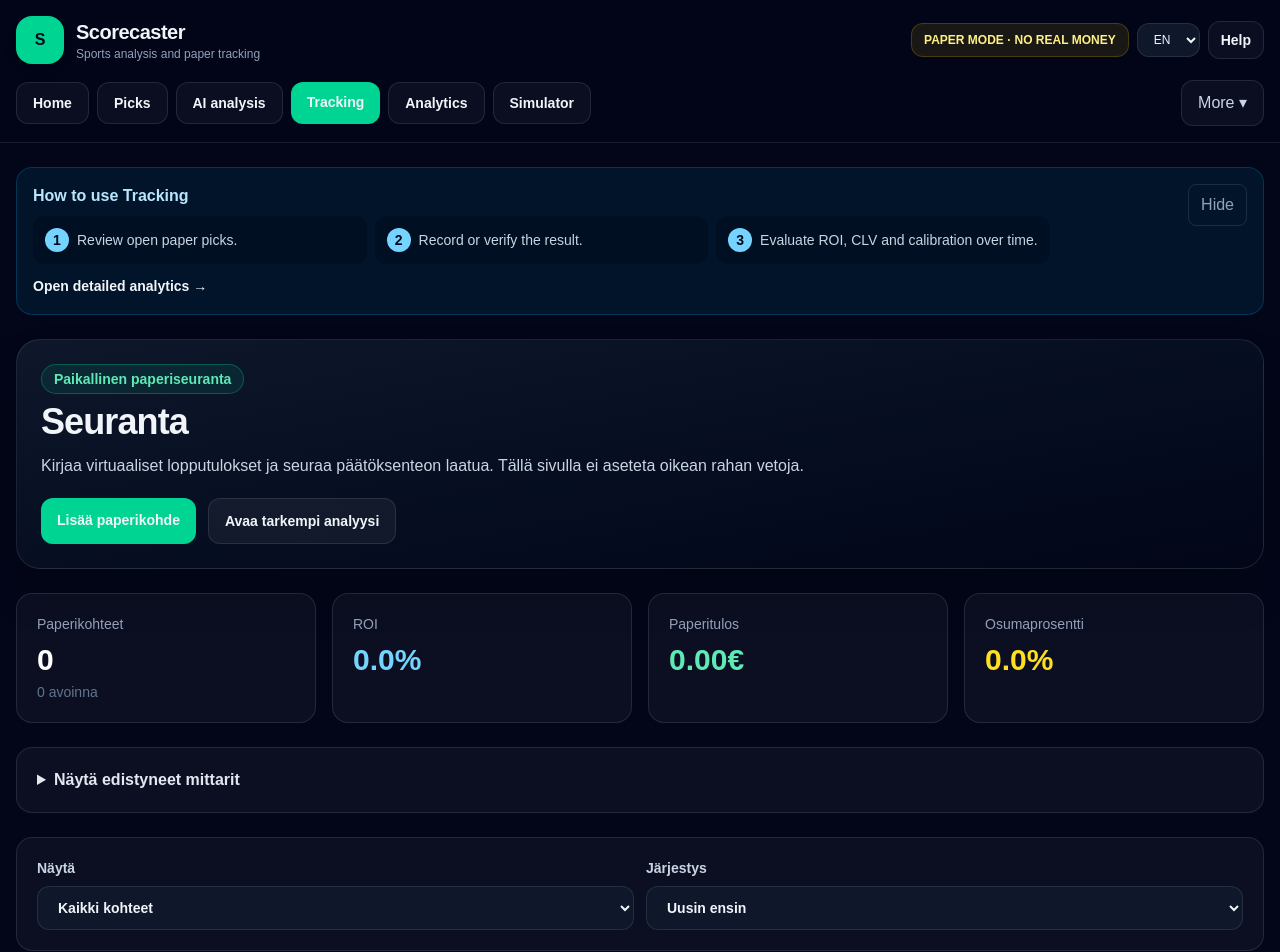
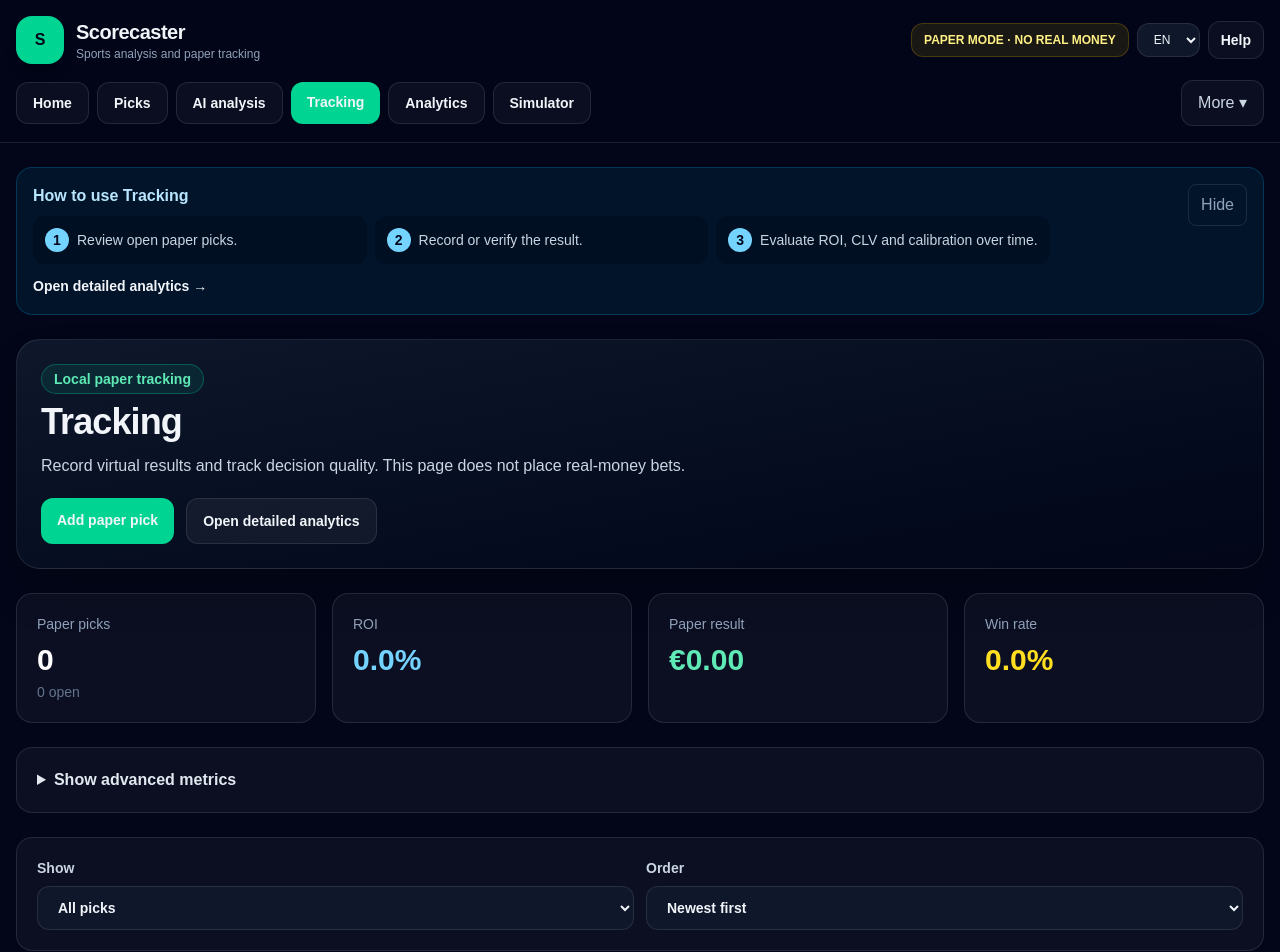
Before and after one commit to vv-glitchhub/scorecaster, a Next.js app: page /tracking in a window 1280 px wide. Shown: the top 952 px of the page. Built offline with nearby package versions, Linux system fonts and the light colour scheme.

Commit message:
Translate the paper Tracking workspace into three languages

```diff
--- a/app/tracking/page.jsx
+++ b/app/tracking/page.jsx
@@ -3,41 +3,14 @@
 import { useEffect, useState } from "react";
 import Link from "next/link";
 import Panel from "../components/Panel";
-import {
-  getTrackedBets,
-  settleTrackedBet,
-  deleteTrackedBet,
-  clearTrackedBets,
-  updateClosingOdds
-} from "../../lib/tracking-storage";
-import {
-  calculateTrackingStats,
-  calculateProfitLoss,
-  calculateCLV
-} from "../../lib/tracking-engine";
-import { formatPercent, formatMoney } from "../../lib/analysis-engine";
+import { useLanguage } from "../components/LanguageProvider";
+import { getTrackedBets, settleTrackedBet, deleteTrackedBet, clearTrackedBets, updateClosingOdds } from "../../lib/tracking-storage";
+import { calculateTrackingStats, calculateProfitLoss, calculateCLV } from "../../lib/tracking-engine";
+import { formatPercent } from "../../lib/analysis-engine";
 
 function StatBox({ title, value, subtitle, tone = "default" }) {
-  const color =
-    tone === "green" ? "text-emerald-300" :
-    tone === "red" ? "text-red-300" :
-    tone === "blue" ? "text-sky-300" :
-    tone === "yellow" ? "text-yellow-300" : "text-white";
-
-  return (
-    <div className="rounded-2xl border border-white/10 bg-white/[0.04] p-5">
-      <div className="text-sm text-slate-400">{title}</div>
-      <div className={`mt-2 text-3xl font-black ${color}`}>{value}</div>
-      {subtitle && <div className="mt-1 text-sm text-slate-500">{subtitle}</div>}
-    </div>
-  );
-}
-
-function resultLabel(result) {
-  if (result === "win") return "Voitto";
-  if (result === "loss") return "Tappio";
-  if (result === "push") return "Palautus";
-  return "Avoin";
+  const color = tone === "green" ? "text-emerald-300" : tone === "red" ? "text-red-300" : tone === "blue" ? "text-sky-300" : tone === "yellow" ? "text-yellow-300" : "text-white";
+  return <div className="rounded-2xl border border-white/10 bg-white/[0.04] p-5"><div className="text-sm text-slate-400">{title}</div><div className={`mt-2 text-3xl font-black ${color}`}>{value}</div>{subtitle && <div className="mt-1 text-sm text-slate-500">{subtitle}</div>}</div>;
 }
 
 function resultClass(result) {
@@ -48,43 +21,28 @@ function resultClass(result) {
 }
 
 export default function TrackingPage() {
+  const { tr, t, locale } = useLanguage();
   const [bets, setBets] = useState([]);
   const [filter, setFilter] = useState("all");
   const [sortOrder, setSortOrder] = useState("newest");
+  const money = (value) => new Intl.NumberFormat(locale, { style: "currency", currency: "EUR" }).format(Number(value || 0));
+  const resultLabel = (result) => result === "win" ? tr({ fi: "Voitto", en: "Win", es: "Victoria" }) : result === "loss" ? tr({ fi: "Tappio", en: "Loss", es: "Derrota" }) : result === "push" ? tr({ fi: "Palautus", en: "Push", es: "Nulo" }) : tr({ fi: "Avoin", en: "Open", es: "Abierto" });
 
-  useEffect(() => {
-    refresh();
-  }, []);
-
-  function refresh() {
-    setBets(getTrackedBets());
+  useEffect(() => { refresh(); }, []);
+  function refresh() { setBets(getTrackedBets()); }
+  function settleBet(id, result) { settleTrackedBet(id, result); refresh(); }
+  function removeBet(id) {
+    if (!window.confirm(tr({ fi: "Poistetaanko tämä paperikohde historiasta?", en: "Remove this paper pick from history?", es: "¿Eliminar este pronóstico simulado del historial?" }))) return;
+    deleteTrackedBet(id); refresh();
   }
-
-  function settleBet(id, result) {
-    settleTrackedBet(id, result);
-    refresh();
+  function clearAll() {
+    if (!window.confirm(tr({ fi: "Poistetaanko koko paikallinen paperihistoria? Tätä ei voi perua.", en: "Delete the entire local paper history? This cannot be undone.", es: "¿Eliminar todo el historial simulado local? No se puede deshacer." }))) return;
+    clearTrackedBets(); refresh();
   }
-
-  function removeBet(id) {
-    if (!window.confirm("Poistetaanko tämä paperikohde historiasta?")) return;
-    deleteTrackedBet(id);
-    refresh();
-  }
-
-  function clearAll() {
-    if (!window.confirm("Poistetaanko koko paikallinen paperihistoria? Tätä ei voi perua.")) return;
-    clearTrackedBets();
-    refresh();
-  }
-
-  function changeClosingOdds(id, value) {
-    updateClosingOdds(id, value);
-    refresh();
-  }
+  function changeClosingOdds(id, value) { updateClosingOdds(id, value); refresh(); }
 
   const stats = calculateTrackingStats(bets);
-  const filteredBets = bets
-    .filter((bet) => {
+  const filteredBets = bets.filter((bet) => {
     if (filter === "all") return true;
     if (filter === "open") return bet.result === "pending";
     if (filter === "settled") return bet.result !== "pending";
@@ -92,8 +50,7 @@ export default function TrackingPage() {
     if (filter === "losses") return bet.result === "loss";
     if (filter === "pushes") return bet.result === "push";
     return true;
-    })
-    .sort((a, b) => {
+  }).sort((a, b) => {
     const dateA = new Date(a.createdAt || 0).getTime();
     const dateB = new Date(b.createdAt || 0).getTime();
     return sortOrder === "newest" ? dateB - dateA : dateA - dateB;
@@ -102,138 +59,79 @@ export default function TrackingPage() {
   return (
     <div className="space-y-6">
       <section className="rounded-3xl border border-white/10 bg-gradient-to-br from-slate-900 to-slate-950 p-6 shadow-2xl">
-        <div className="mb-2 inline-flex rounded-full border border-emerald-400/30 bg-emerald-400/10 px-3 py-1 text-sm font-black text-emerald-300">
-          Paikallinen paperiseuranta
-        </div>
-        <h1 className="text-4xl font-black tracking-tight">Seuranta</h1>
-        <p className="mt-3 max-w-3xl text-slate-300">
-          Kirjaa virtuaaliset lopputulokset ja seuraa päätöksenteon laatua. Tällä sivulla ei aseteta oikean rahan vetoja.
-        </p>
+        <div className="mb-2 inline-flex rounded-full border border-emerald-400/30 bg-emerald-400/10 px-3 py-1 text-sm font-black text-emerald-300">{tr({ fi: "Paikallinen paperiseuranta", en: "Local paper tracking", es: "Seguimiento simulado local" })}</div>
+        <h1 className="text-4xl font-black tracking-tight">{t("nav.tracking")}</h1>
+        <p className="mt-3 max-w-3xl text-slate-300">{tr({ fi: "Kirjaa virtuaaliset lopputulokset ja seuraa päätöksenteon laatua. Tällä sivulla ei aseteta oikean rahan vetoja.", en: "Record virtual results and track decision quality. This page does not place real-money bets.", es: "Registra resultados virtuales y sigue la calidad de las decisiones. Esta página no realiza apuestas con dinero real." })}</p>
         <div className="mt-5 flex flex-wrap gap-3">
-          <Link href="/betting" className="rounded-xl bg-emerald-400 px-4 py-3 text-sm font-black text-slate-950">Lisää paperikohde</Link>
-          <Link href="/analytics" className="rounded-xl border border-white/10 bg-white/5 px-4 py-3 text-sm font-black">Avaa tarkempi analyysi</Link>
-          {bets.length > 0 && (
-            <button onClick={clearAll} className="rounded-xl border border-red-400/30 bg-red-400/10 px-4 py-3 text-sm font-black text-red-300 hover:bg-red-400/20">
-              Tyhjennä paikallinen historia
-            </button>
-          )}
+          <Link href="/betting" className="rounded-xl bg-emerald-400 px-4 py-3 text-sm font-black text-slate-950">{tr({ fi: "Lisää paperikohde", en: "Add paper pick", es: "Añadir pronóstico simulado" })}</Link>
+          <Link href="/analytics" className="rounded-xl border border-white/10 bg-white/5 px-4 py-3 text-sm font-black">{tr({ fi: "Avaa tarkempi analyysi", en: "Open detailed analytics", es: "Abrir analítica detallada" })}</Link>
+          {bets.length > 0 && <button onClick={clearAll} className="rounded-xl border border-red-400/30 bg-red-400/10 px-4 py-3 text-sm font-black text-red-300 hover:bg-red-400/20">{tr({ fi: "Tyhjennä paikallinen historia", en: "Clear local history", es: "Borrar historial local" })}</button>}
         </div>
       </section>
 
       <section className="grid gap-4 sm:grid-cols-2 xl:grid-cols-4">
-        <StatBox title="Paperikohteet" value={stats.totalBets} subtitle={`${stats.openBets} avoinna`} />
+        <StatBox title={tr({ fi: "Paperikohteet", en: "Paper picks", es: "Pronósticos simulados" })} value={stats.totalBets} subtitle={`${stats.openBets} ${tr({ fi: "avoinna", en: "open", es: "abiertos" })}`} />
         <StatBox title="ROI" value={formatPercent(stats.roi)} tone="blue" />
-        <StatBox title="Paperitulos" value={formatMoney(stats.totalProfit)} tone={stats.totalProfit >= 0 ? "green" : "red"} />
-        <StatBox title="Osumaprosentti" value={formatPercent(stats.winRate)} tone="yellow" />
+        <StatBox title={t("home.paperResult")} value={money(stats.totalProfit)} tone={stats.totalProfit >= 0 ? "green" : "red"} />
+        <StatBox title={tr({ fi: "Osumaprosentti", en: "Win rate", es: "Porcentaje de acierto" })} value={formatPercent(stats.winRate)} tone="yellow" />
       </section>
 
       <details className="rounded-2xl border border-white/10 bg-white/[0.04] p-5">
-        <summary className="cursor-pointer font-black text-slate-200">Näytä edistyneet mittarit</summary>
+        <summary className="cursor-pointer font-black text-slate-200">{tr({ fi: "Näytä edistyneet mittarit", en: "Show advanced metrics", es: "Mostrar métricas avanzadas" })}</summary>
         <div className="mt-4 grid gap-3 sm:grid-cols-2 lg:grid-cols-4">
-          <StatBox title="Keskimääräinen edge" value={formatPercent(stats.averageEdge)} tone="green" />
-          <StatBox title="Keskimääräinen EV" value={formatPercent(stats.averageEV)} tone="blue" />
-          <StatBox title="Keskimääräinen CLV" value={formatPercent(stats.averageCLV)} tone={stats.averageCLV >= 0 ? "green" : "red"} />
-          <StatBox title="Keskimääräinen kerroin" value={stats.averageOdds.toFixed(2)} />
-          <StatBox title="Voitot" value={stats.wins} tone="green" />
-          <StatBox title="Tappiot" value={stats.losses} tone="red" />
-          <StatBox title="Palautukset" value={stats.pushes} />
-          <StatBox title="Nykyinen putki" value={stats.currentStreak} />
+          <StatBox title={tr({ fi: "Keskimääräinen edge", en: "Average edge", es: "Ventaja media" })} value={formatPercent(stats.averageEdge)} tone="green" />
+          <StatBox title={tr({ fi: "Keskimääräinen EV", en: "Average EV", es: "EV medio" })} value={formatPercent(stats.averageEV)} tone="blue" />
+          <StatBox title={tr({ fi: "Keskimääräinen CLV", en: "Average CLV", es: "CLV medio" })} value={formatPercent(stats.averageCLV)} tone={stats.averageCLV >= 0 ? "green" : "red"} />
+          <StatBox title={tr({ fi: "Keskimääräinen kerroin", en: "Average odds", es: "Cuota media" })} value={stats.averageOdds.toFixed(2)} />
+          <StatBox title={tr({ fi: "Voitot", en: "Wins", es: "Victorias" })} value={stats.wins} tone="green" />
+          <StatBox title={tr({ fi: "Tappiot", en: "Losses", es: "Derrotas" })} value={stats.losses} tone="red" />
+          <StatBox title={tr({ fi: "Palautukset", en: "Pushes", es: "Nulos" })} value={stats.pushes} />
+          <StatBox title={tr({ fi: "Nykyinen putki", en: "Current streak", es: "Racha actual" })} value={stats.currentStreak} />
         </div>
       </details>
 
       <section className="rounded-2xl border border-white/10 bg-white/[0.04] p-5">
         <div className="grid gap-3 md:grid-cols-2">
-          <label className="text-sm font-bold text-slate-300">
-            Näytä
-            <select aria-label="Suodata paperikohteita" value={filter} onChange={(event) => setFilter(event.target.value)} className="mt-2 w-full rounded-xl border border-white/10 bg-slate-900 px-4 py-3 text-slate-100 outline-none">
-              <option value="all">Kaikki kohteet</option>
-              <option value="open">Avoimet</option>
-              <option value="settled">Ratkaistut</option>
-              <option value="wins">Voitot</option>
-              <option value="losses">Tappiot</option>
-              <option value="pushes">Palautukset</option>
+          <label className="text-sm font-bold text-slate-300">{tr({ fi: "Näytä", en: "Show", es: "Mostrar" })}
+            <select aria-label={tr({ fi: "Suodata paperikohteita", en: "Filter paper picks", es: "Filtrar pronósticos simulados" })} value={filter} onChange={(event) => setFilter(event.target.value)} className="mt-2 w-full rounded-xl border border-white/10 bg-slate-900 px-4 py-3 text-slate-100 outline-none">
+              <option value="all">{tr({ fi: "Kaikki kohteet", en: "All picks", es: "Todos" })}</option><option value="open">{tr({ fi: "Avoimet", en: "Open", es: "Abiertos" })}</option><option value="settled">{tr({ fi: "Ratkaistut", en: "Settled", es: "Resueltos" })}</option><option value="wins">{tr({ fi: "Voitot", en: "Wins", es: "Victorias" })}</option><option value="losses">{tr({ fi: "Tappiot", en: "Losses", es: "Derrotas" })}</option><option value="pushes">{tr({ fi: "Palautukset", en: "Pushes", es: "Nulos" })}</option>
             </select>
           </label>
-          <label className="text-sm font-bold text-slate-300">
-            Järjestys
-            <select aria-label="Järjestä paperikohteet" value={sortOrder} onChange={(event) => setSortOrder(event.target.value)} className="mt-2 w-full rounded-xl border border-white/10 bg-slate-900 px-4 py-3 text-slate-100 outline-none">
-              <option value="newest">Uusin ensin</option>
-              <option value="oldest">Vanhin ensin</option>
-            </select>
+          <label className="text-sm font-bold text-slate-300">{tr({ fi: "Järjestys", en: "Order", es: "Orden" })}
+            <select aria-label={tr({ fi: "Järjestä paperikohteet", en: "Sort paper picks", es: "Ordenar pronósticos" })} value={sortOrder} onChange={(event) => setSortOrder(event.target.value)} className="mt-2 w-full rounded-xl border border-white/10 bg-slate-900 px-4 py-3 text-slate-100 outline-none"><option value="newest">{tr({ fi: "Uusin ensin", en: "Newest first", es: "Más recientes primero" })}</option><option value="oldest">{tr({ fi: "Vanhin ensin", en: "Oldest first", es: "Más antiguos primero" })}</option></select>
           </label>
         </div>
       </section>
 
-      <Panel title="Paperikohteet" subtitle="Lopputulos, paperitulos ja päätöskerroin">
+      <Panel title={tr({ fi: "Paperikohteet", en: "Paper picks", es: "Pronósticos simulados" })} subtitle={tr({ fi: "Lopputulos, paperitulos ja päätöskerroin", en: "Result, paper profit and closing odds", es: "Resultado, beneficio simulado y cuota de cierre" })}>
         <div className="space-y-4">
-          {filteredBets.length === 0 && (
-            <div className="rounded-xl border border-yellow-400/20 bg-yellow-400/10 p-4 text-sm text-yellow-100">
-              Tällä suodattimella ei ole kohteita. Lisää ensimmäinen kohde Kohteet- tai AI-sivulta.
-            </div>
-          )}
-
+          {filteredBets.length === 0 && <div className="rounded-xl border border-yellow-400/20 bg-yellow-400/10 p-4 text-sm text-yellow-100">{tr({ fi: "Tällä suodattimella ei ole kohteita. Lisää ensimmäinen Kohteet- tai AI-sivulta.", en: "No picks match this filter. Add the first one from Picks or AI.", es: "No hay pronósticos con este filtro. Añade el primero desde Pronósticos o IA." })}</div>}
           {filteredBets.map((bet) => {
             const profit = calculateProfitLoss({ stake: bet.stake, odds: bet.odds, result: bet.result });
             const clv = calculateCLV({ odds: bet.odds, closingOdds: bet.closingOdds });
-
             return (
               <article key={bet.id} className="rounded-2xl border border-white/10 bg-white/[0.04] p-5">
                 <div className="flex flex-col gap-4 lg:flex-row lg:items-start lg:justify-between">
-                  <div className="min-w-0">
-                    <div className="flex flex-wrap items-center gap-2">
-                      <span className={`rounded-full border px-3 py-1 text-xs font-black ${resultClass(bet.result)}`}>{resultLabel(bet.result)}</span>
-                      <span className="text-xs text-slate-500">{bet.createdAt ? new Date(bet.createdAt).toLocaleString("fi-FI") : "Päivämäärä puuttuu"}</span>
+                  <div className="min-w-0"><div className="flex flex-wrap items-center gap-2"><span className={`rounded-full border px-3 py-1 text-xs font-black ${resultClass(bet.result)}`}>{resultLabel(bet.result)}</span><span className="text-xs text-slate-500">{bet.createdAt ? new Date(bet.createdAt).toLocaleString(locale) : tr({ fi: "Päivämäärä puuttuu", en: "Date missing", es: "Falta la fecha" })}</span></div><h2 className="mt-3 text-xl font-black">{bet.match}</h2><div className="mt-2 text-sm text-slate-400">{bet.selection} @ {bet.odds}</div></div>
+                  <div className="rounded-xl bg-slate-950 px-4 py-3 lg:text-right"><div className="text-sm text-slate-400">{t("term.paperStake")}</div><div className="mt-1 text-xl font-black text-emerald-300">{money(bet.stake)}</div></div>
                 </div>
-                    <h2 className="mt-3 text-xl font-black">{bet.match}</h2>
-                    <div className="mt-2 text-sm text-slate-400">{bet.selection} @ {bet.odds}</div>
+                <div className="mt-5 grid gap-3 sm:grid-cols-2 lg:grid-cols-5">
+                  <div className="rounded-xl bg-slate-950 p-4"><div className="text-sm text-slate-400">{t("term.edge")}</div><div className="mt-2 text-xl font-black text-emerald-300">{formatPercent(bet.edge)}</div></div>
+                  <div className="rounded-xl bg-slate-950 p-4"><div className="text-sm text-slate-400">{t("term.ev")}</div><div className="mt-2 text-xl font-black text-sky-300">{formatPercent(bet.ev)}</div></div>
+                  <label className="rounded-xl bg-slate-950 p-4 text-sm text-slate-400">{tr({ fi: "Päätöskerroin", en: "Closing odds", es: "Cuota de cierre" })}<input value={bet.closingOdds || ""} onChange={(event) => changeClosingOdds(bet.id, event.target.value)} placeholder="1.95" inputMode="decimal" className="mt-2 w-full rounded-lg border border-white/10 bg-slate-900 px-3 py-2 text-sm text-white outline-none" /></label>
+                  <div className="rounded-xl bg-slate-950 p-4"><div className="text-sm text-slate-400">CLV</div><div className={`mt-2 text-xl font-black ${clv >= 0 ? "text-emerald-300" : "text-red-300"}`}>{formatPercent(clv)}</div></div>
+                  <div className="rounded-xl bg-slate-950 p-4"><div className="text-sm text-slate-400">{t("home.paperResult")}</div><div className={`mt-2 text-xl font-black ${profit >= 0 ? "text-emerald-300" : "text-red-300"}`}>{money(profit)}</div></div>
                 </div>
-                  <div className="rounded-xl bg-slate-950 px-4 py-3 lg:text-right">
-                    <div className="text-sm text-slate-400">Paperipanos</div>
-                    <div className="mt-1 text-xl font-black text-emerald-300">{formatMoney(bet.stake)}</div>
-                  </div>
-                </div>
-
-                <div className="mt-5 grid gap-3 sm:grid-cols-2 lg:grid-cols-5">
-                  <div className="rounded-xl bg-slate-950 p-4"><div className="text-sm text-slate-400">Edge</div><div className="mt-2 text-xl font-black text-emerald-300">{formatPercent(bet.edge)}</div></div>
-                  <div className="rounded-xl bg-slate-950 p-4"><div className="text-sm text-slate-400">EV</div><div className="mt-2 text-xl font-black text-sky-300">{formatPercent(bet.ev)}</div></div>
-                  <label className="rounded-xl bg-slate-950 p-4 text-sm text-slate-400">
-                    Päätöskerroin
-                    <input aria-label={`Päätöskerroin kohteelle ${bet.match}`} value={bet.closingOdds || ""} onChange={(event) => changeClosingOdds(bet.id, event.target.value)} placeholder="esim. 1,95" inputMode="decimal" className="mt-2 w-full rounded-lg border border-white/10 bg-slate-900 px-3 py-2 text-sm text-white outline-none" />
-                  </label>
-                  <div className="rounded-xl bg-slate-950 p-4"><div className="text-sm text-slate-400">CLV</div><div className={`mt-2 text-xl font-black ${clv >= 0 ? "text-emerald-300" : "text-red-300"}`}>{formatPercent(clv)}</div></div>
-                  <div className="rounded-xl bg-slate-950 p-4"><div className="text-sm text-slate-400">Paperitulos</div><div className={`mt-2 text-xl font-black ${profit >= 0 ? "text-emerald-300" : "text-red-300"}`}>{formatMoney(profit)}</div></div>
-                </div>
-
-                {bet.riskWarnings?.length > 0 && (
-                  <details className="mt-5 rounded-xl border border-yellow-400/20 bg-yellow-400/10 p-4">
-                    <summary className="cursor-pointer font-bold text-yellow-300">Näytä riskivaroitukset</summary>
-                    <ul className="mt-2 space-y-1 text-sm text-slate-300">
-                      {bet.riskWarnings.map((warning) => <li key={warning}>• {warning}</li>)}
-                    </ul>
-                  </details>
-                )}
-
+                {bet.riskWarnings?.length > 0 && <details className="mt-5 rounded-xl border border-yellow-400/20 bg-yellow-400/10 p-4"><summary className="cursor-pointer font-bold text-yellow-300">{tr({ fi: "Näytä riskivaroitukset", en: "Show risk warnings", es: "Mostrar avisos de riesgo" })}</summary><ul className="mt-2 space-y-1 text-sm text-slate-300">{bet.riskWarnings.map((warning) => <li key={warning}>• {warning}</li>)}</ul></details>}
                 <div className="mt-5 flex flex-wrap gap-3">
-                  {bet.result === "pending" ? (
-                    <>
-                      <button onClick={() => settleBet(bet.id, "win")} className="rounded-xl bg-emerald-400 px-4 py-2 font-black text-slate-950 hover:bg-emerald-300">Merkitse voitoksi</button>
-                      <button onClick={() => settleBet(bet.id, "loss")} className="rounded-xl bg-red-400 px-4 py-2 font-black text-slate-950 hover:bg-red-300">Merkitse tappioksi</button>
-                      <button onClick={() => settleBet(bet.id, "push")} className="rounded-xl bg-yellow-400 px-4 py-2 font-black text-slate-950 hover:bg-yellow-300">Merkitse palautukseksi</button>
-                    </>
-                  ) : (
-                    <button onClick={() => settleBet(bet.id, "pending")} className="rounded-xl border border-white/10 bg-white/5 px-4 py-2 font-black text-slate-300 hover:bg-white/10">Avaa uudelleen</button>
-                  )}
-                  <button onClick={() => removeBet(bet.id)} className="rounded-xl border border-red-400/30 bg-red-400/10 px-4 py-2 font-black text-red-300 hover:bg-red-400/20">Poista</button>
+                  {bet.result === "pending" ? <><button onClick={() => settleBet(bet.id, "win")} className="rounded-xl bg-emerald-400 px-4 py-2 font-black text-slate-950">{tr({ fi: "Merkitse voitoksi", en: "Mark as win", es: "Marcar victoria" })}</button><button onClick={() => settleBet(bet.id, "loss")} className="rounded-xl bg-red-400 px-4 py-2 font-black text-slate-950">{tr({ fi: "Merkitse tappioksi", en: "Mark as loss", es: "Marcar derrota" })}</button><button onClick={() => settleBet(bet.id, "push")} className="rounded-xl bg-yellow-400 px-4 py-2 font-black text-slate-950">{tr({ fi: "Merkitse palautukseksi", en: "Mark as push", es: "Marcar nulo" })}</button></> : <button onClick={() => settleBet(bet.id, "pending")} className="rounded-xl border border-white/10 bg-white/5 px-4 py-2 font-black text-slate-300">{tr({ fi: "Avaa uudelleen", en: "Reopen", es: "Reabrir" })}</button>}
+                  <button onClick={() => removeBet(bet.id)} className="rounded-xl border border-white/10 bg-white/5 px-4 py-2 font-black text-slate-300">{t("common.delete")}</button>
                 </div>
               </article>
             );
           })}
         </div>
       </Panel>
-
-      <div className="rounded-2xl border border-sky-400/20 bg-sky-400/10 p-4 text-sm leading-6 text-sky-100">
-        Tämä sivu käyttää selaimen paikallista historiaa. Kirjautuneen käyttäjän suojattu pilvihistoria löytyy mobiilisovelluksesta ja Pilvisynkronointi-sivulta, kun Supabase-tuotanto on aktivoitu.
-      </div>
     </div>
   );
 }
```
Lines whose indentation alone changed are shown as unchanged.
